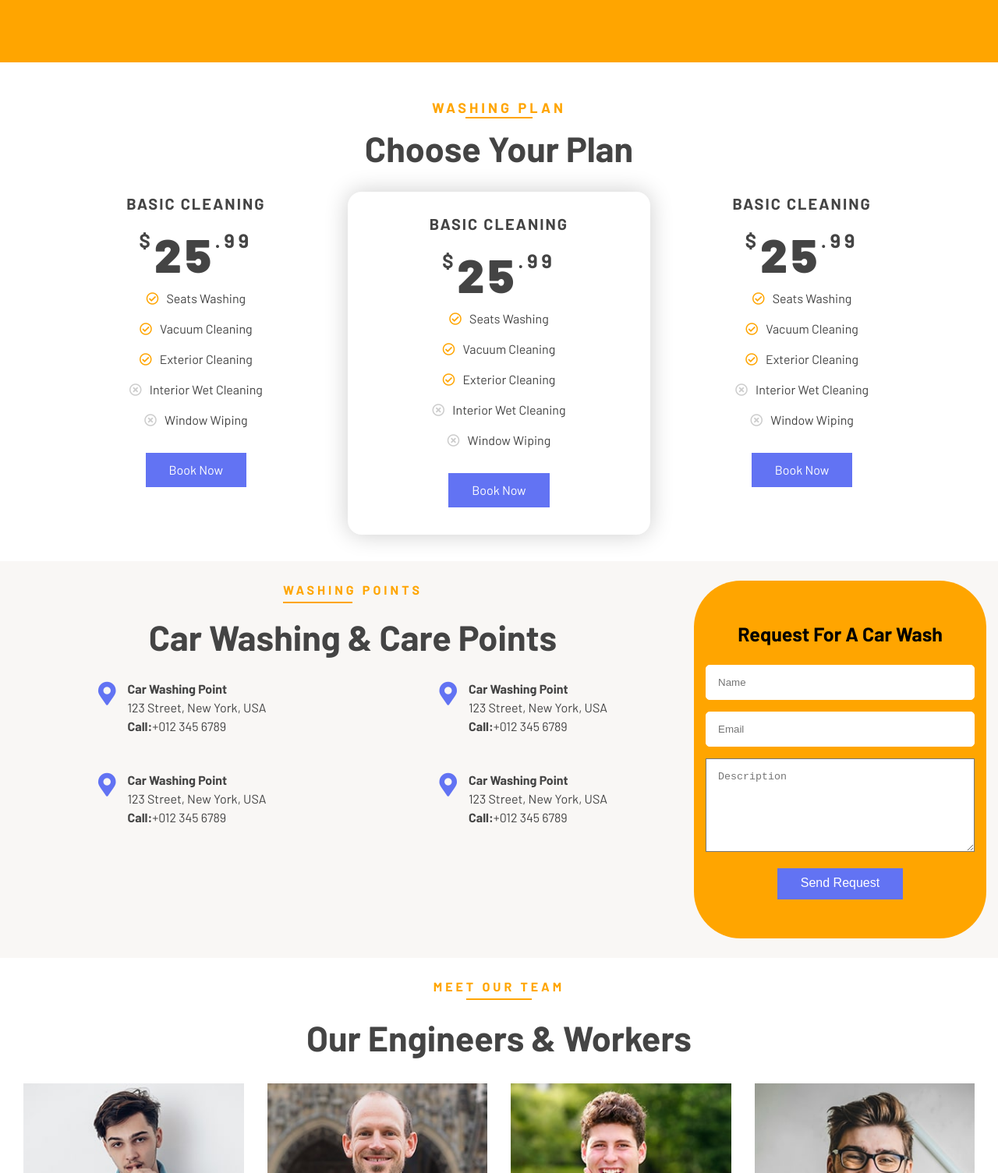
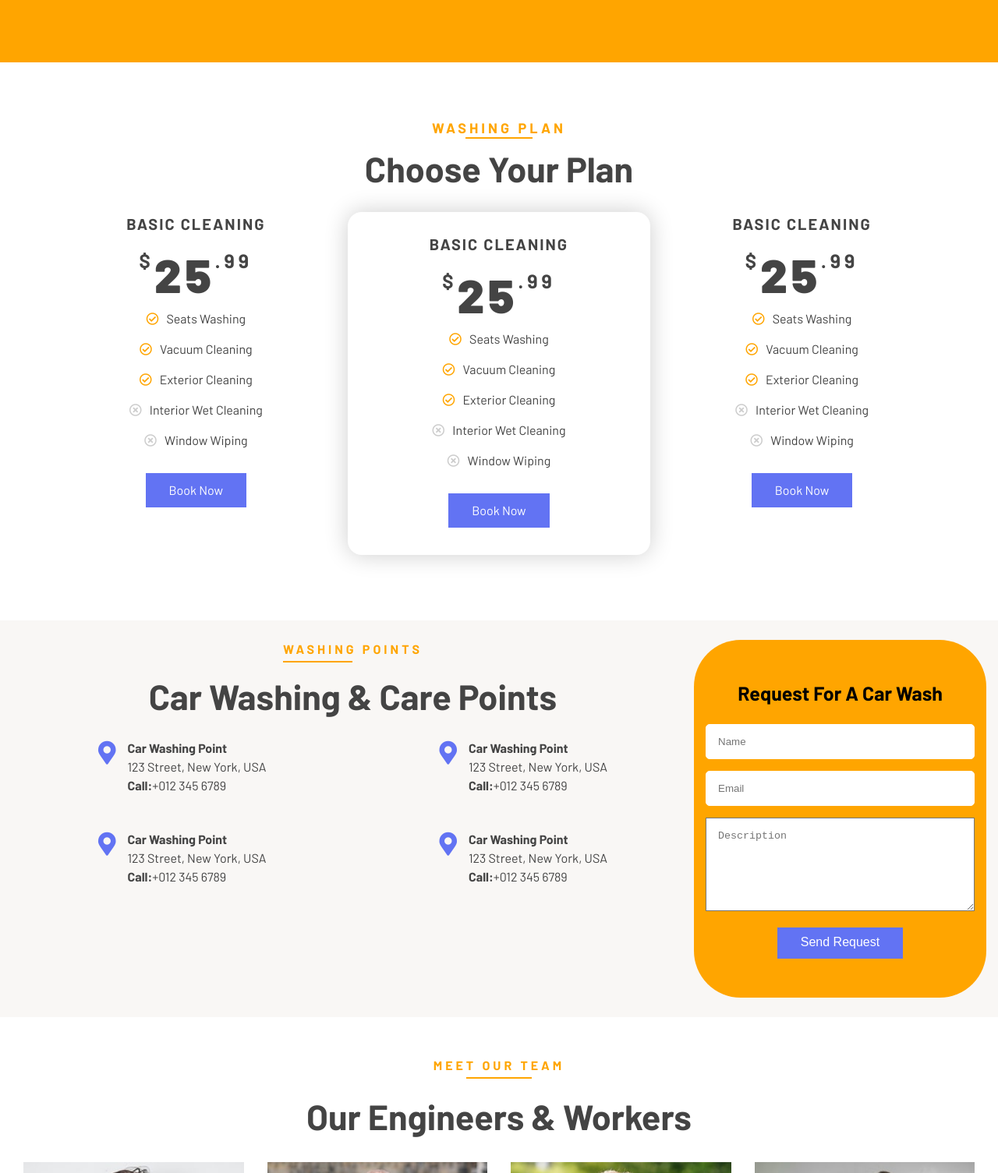
Before and after one commit to saaaaaawan/firstProject, a plain HTML site: page index.html in a window 1280 px wide. Shown: the part 2500-4005 px from the top of the page at 78% size. Drawn offline with nearby package versions, Linux system fonts and the light colour scheme; a script that the page names is missing.

Commit message:
Update style.css

```diff
--- a/css/style.css
+++ b/css/style.css
@@ -743,6 +743,7 @@ width:  100%;
 
 .price{
     padding-bottom: 8px;
+    margin-top: 71px;
 }
 
  .shadow {
@@ -761,6 +762,7 @@ width:  100%;
 .location-form {
     padding:  25px 0 25px 0;
     background-color:#f9f7f5;
+    margin: 50px 0px;
 
 }
 
```
